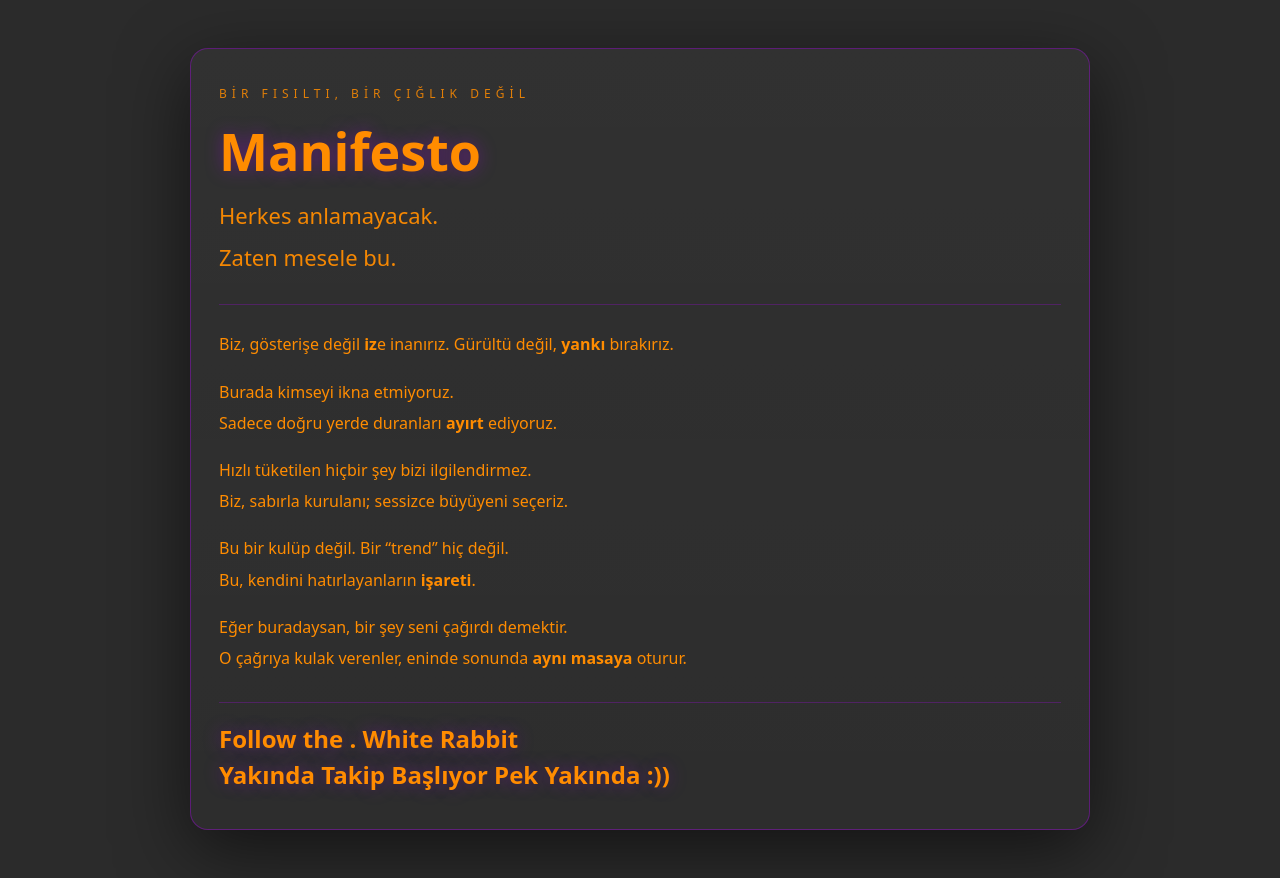
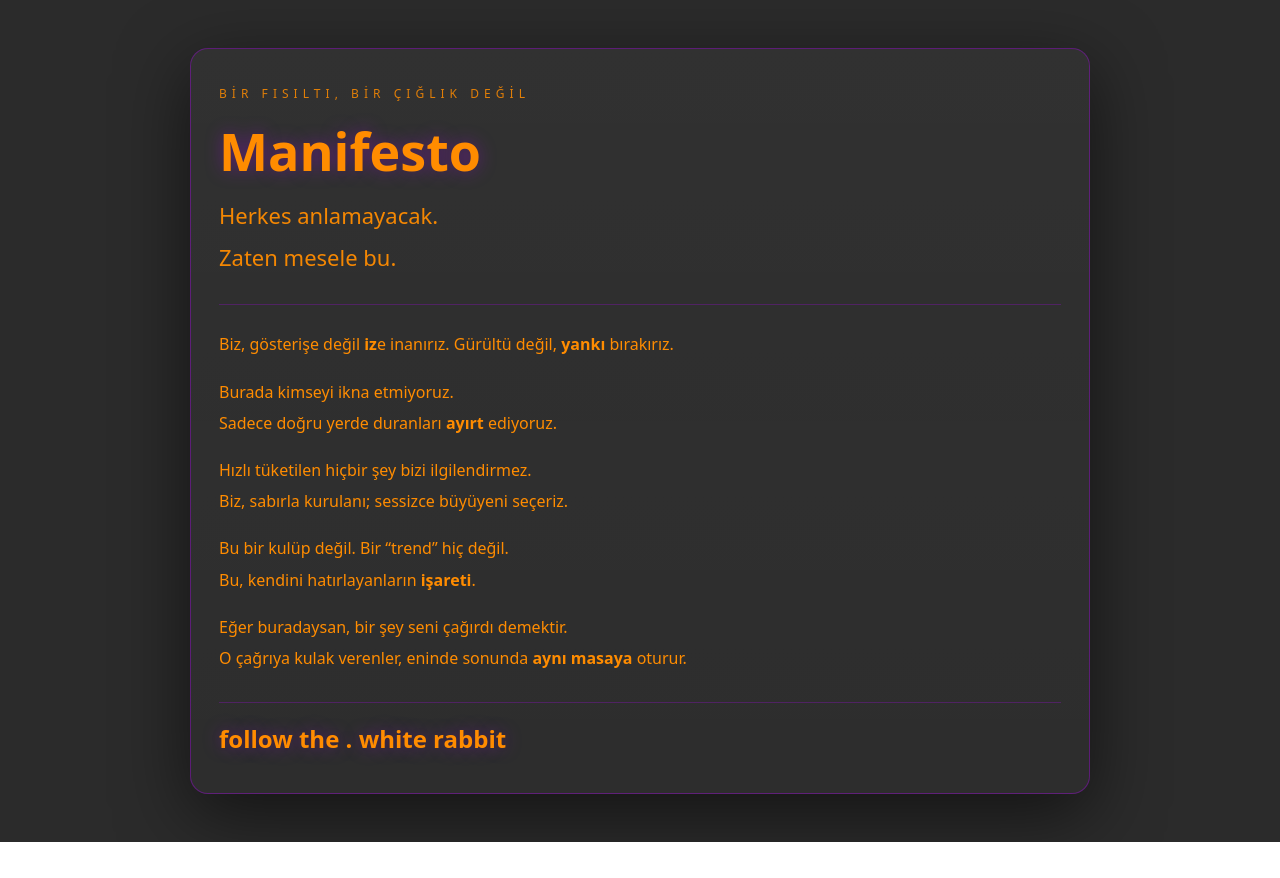
Before and after one commit to mekin1982me-art/follow-the-white-rabbit, a Next.js app: page /manifesto in a window 1280 px wide. After the commit the page ends 842 px from the top, so only its background shows below. Built offline with nearby package versions, Linux system fonts and the light colour scheme.

Commit message:
Update page.tsx

```diff
--- a/app/manifesto/page.tsx
+++ b/app/manifesto/page.tsx
@@ -117,8 +117,7 @@ export default function ManifestoPage() {
             textShadow: "0 0 18px rgba(180,0,255,0.35)",
           }}
         >
-          Follow the . White Rabbit <br />
-          Yakında Takip Başlıyor Pek Yakında :))
+          follow the . white rabbit
         </p>
       </div>
     </main>
```
